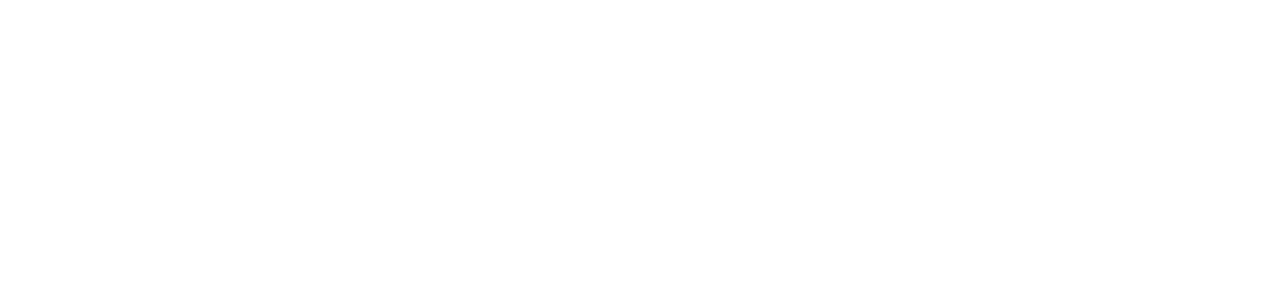
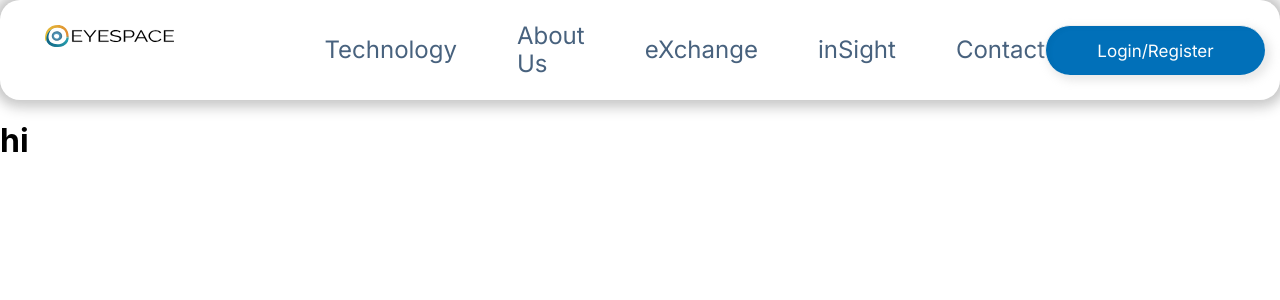
Before and after one commit to eyelabsai/EyeSpace-Website, a React (Create React App) app: page /Insight in a window 1280 px wide. Before the commit this address had no page. Shown: the top 300 px of the page. Built offline with nearby package versions, Linux system fonts and the light colour scheme; no server answers.

Commit message:
added insight page

```diff
--- a/src/App.js
+++ b/src/App.js
@@ -9,6 +9,7 @@
 import CreateAccount from "./views/CreateAccount/CreateAccount"
 import ForgotPassword from "./views/ForgotPassword/ForgotPassword";
 import UserProfile from "./views/UserProfile/UserProfile";
+import Insight from "./views/Insight/Insight"
 //import './App.css';
 
 export default class App extends React.Component {
@@ -22,6 +23,7 @@
             <Route path="/" element={ <Homepage/> }></Route>
             <Route path="/AboutUs" element={ <AboutUs/> }></Route>
             <Route path="/Exchange" element={ <Exchange/> }></Route>
+            <Route path="/Insight" element={ <Insight/> }></Route>
             <Route path="/Contact" element={ <Contact/> }></Route>
             <Route path="/Login" element={ <Login/> }></Route>
             <Route path="/Technology" element={ <Technology/> }></Route>
--- a/src/components/header/Header.js
+++ b/src/components/header/Header.js
@@ -24,6 +24,7 @@
     "Technology",
     "About Us",
     "eXchange",
+    "inSight",
     "Contact", ];
 
   buttonsDict = {
@@ -31,6 +32,7 @@
     "Technology": "/Technology",
     "About Us": "/AboutUs",
     "eXchange": "/Exchange",
+    "inSight": "/Insight",
     "Contact": "/Contact",
   };
 
--- /dev/null
+++ b/src/views/Insight/Insight.js
@@ -0,0 +1,14 @@
+import React from "react";
+import './Insight.css'
+import Header from "../../components/header/Header";
+
+function Insight() {
+  return (
+    <div>
+      <Header page="Insight" />
+      <h1>hi</h1>
+    </div>
+  );
+}
+
+export default Insight;
```
Also changed, not shown: src/views/Insight/Insight.css (added).
